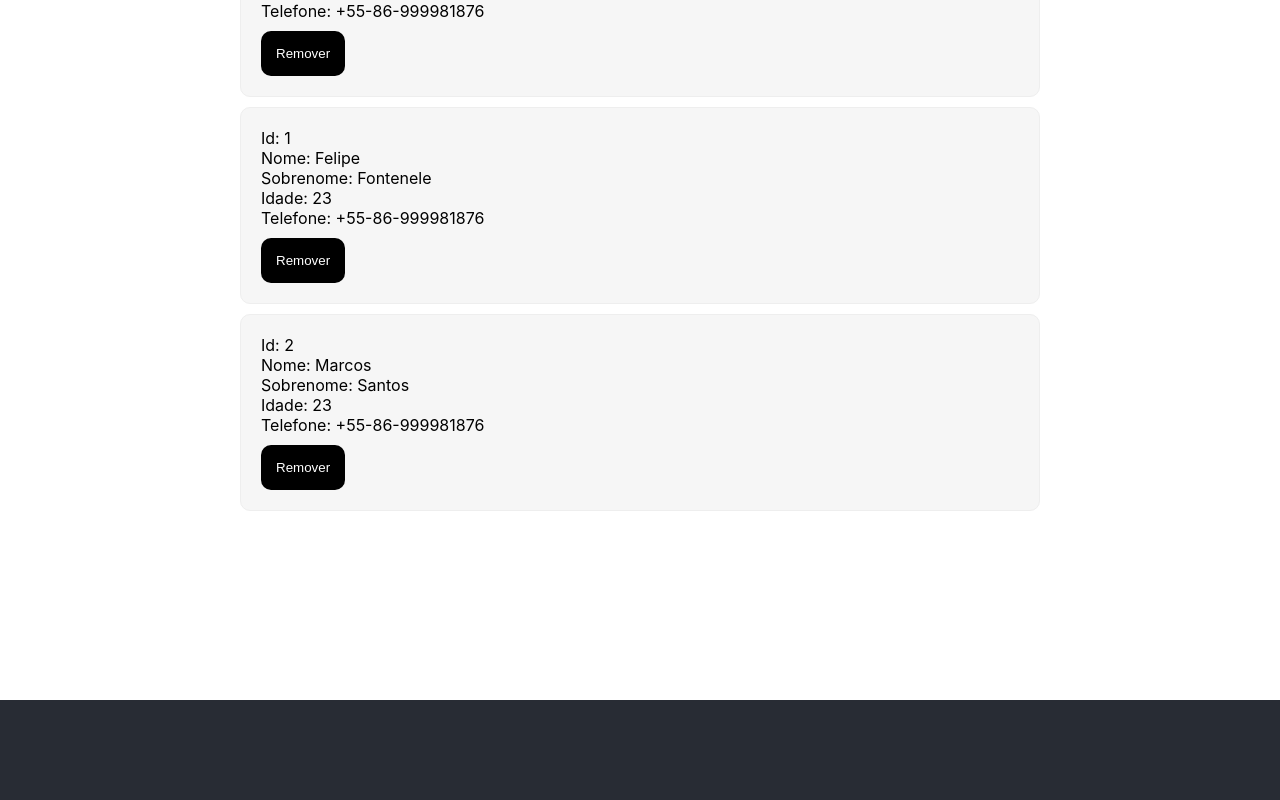
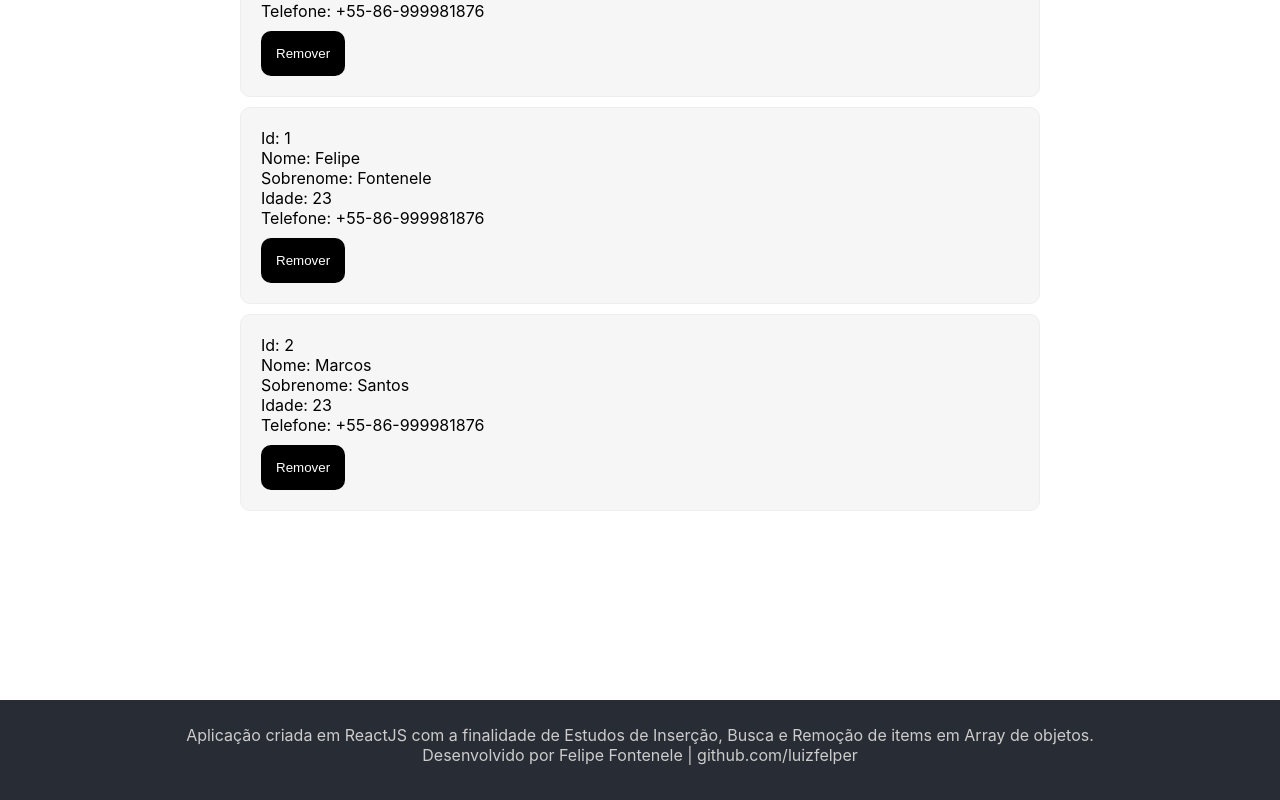
Before and after one commit to luizfelper/ArraysInJavascript, a React (Create React App) app: page / in a window 1280 px wide. Shown: the part 910-1710 px from the top of the page. Built offline with nearby package versions, Linux system fonts and the light colour scheme.

Commit message:
Estilização do Footer

```diff
--- a/public/index.html
+++ b/public/index.html
@@ -24,7 +24,7 @@
       work correctly both with client-side routing and a non-root public URL.
       Learn how to configure a non-root public URL by running `npm run build`.
     -->
-    <title>React App</title>
+    <title>App - Cadastra Alunos</title>
   </head>
   <body>
     <noscript>You need to enable JavaScript to run this app.</noscript>
--- a/src/App.css
+++ b/src/App.css
@@ -6,18 +6,7 @@
 
 a {
   text-decoration: none;
-  color: #000;
-}
-
-.App {
-  max-width: 860px;
-  margin: 0 auto;
-  padding: 0px 30px;
-  text-align: center;
-}
-
-.TituloApp {
-  padding: 20px 0px;
+  color: #ccc;
 }
 
 input {
@@ -38,6 +27,19 @@ button {
   border : none;
   cursor: pointer;
 }
+
+.App {
+  max-width: 860px;
+  margin: 0 auto;
+  padding: 0px 30px;
+  text-align: center;
+}
+
+.TituloApp {
+  padding: 20px 0px;
+}
+
+
 
 .boxCadastrar {
   border: 1px solid #eee;
@@ -94,10 +96,16 @@ button {
 }
 
 .footer {
+  color: #ccc;
   width: 100%;
   height: 100px;
   background-color: #282c34;
   bottom: 0;
+}
+
+.dadosFooter {
+  text-align: center;
+  padding: 25px;
 }
 
 @media (prefers-reduced-motion: no-preference) {
--- a/src/App.js
+++ b/src/App.js
@@ -117,7 +117,12 @@ function App() {
           })}
         </div>
       </div>
-      <div className="footer"></div>
+      <div className="footer">
+        <div className="dadosFooter">
+          <p>Aplicação criada em ReactJS com a finalidade de Estudos de Inserção, Busca e Remoção de items em Array de objetos.</p>
+          <p>Desenvolvido por Felipe Fontenele | <a href="https://github.com/luizfelper" target="_blank">github.com/luizfelper</a></p>
+        </div>
+      </div>
     </div>
   );
 }
```
